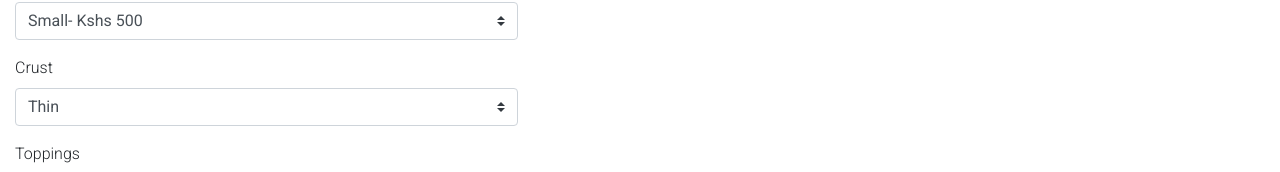
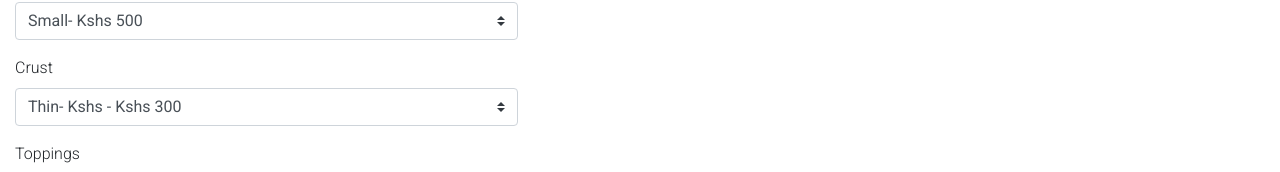
Before and after one commit to dorothymuhonja/pizza-project, a plain HTML site: page order.html in a window 1280 px wide. Shown: the part 228-400 px from the top of the page. Drawn offline with nearby package versions, Linux system fonts and the light colour scheme.

Commit message:
add prices for crusts

```diff
--- a/order.html
+++ b/order.html
@@ -65,9 +65,9 @@
 
                 <label for="select">Crust</label>
                 <select name="" id="" class="browser-default custom-select custom-select-md mb-3 name">
-                    <option value="thin">Thin</option>
-                    <option value="thick">Thick</option>
-                    <option value="Gluten free">Gluten Free</option>
+                    <option value="thin">Thin- Kshs - Kshs 300</option>
+                    <option value="thick">Thick- Kshs 350</option>
+                    <option value="Gluten free">Gluten Free- Kshs 400</option>
                 </select>
 
                             <label for="select">Toppings</label>
```
